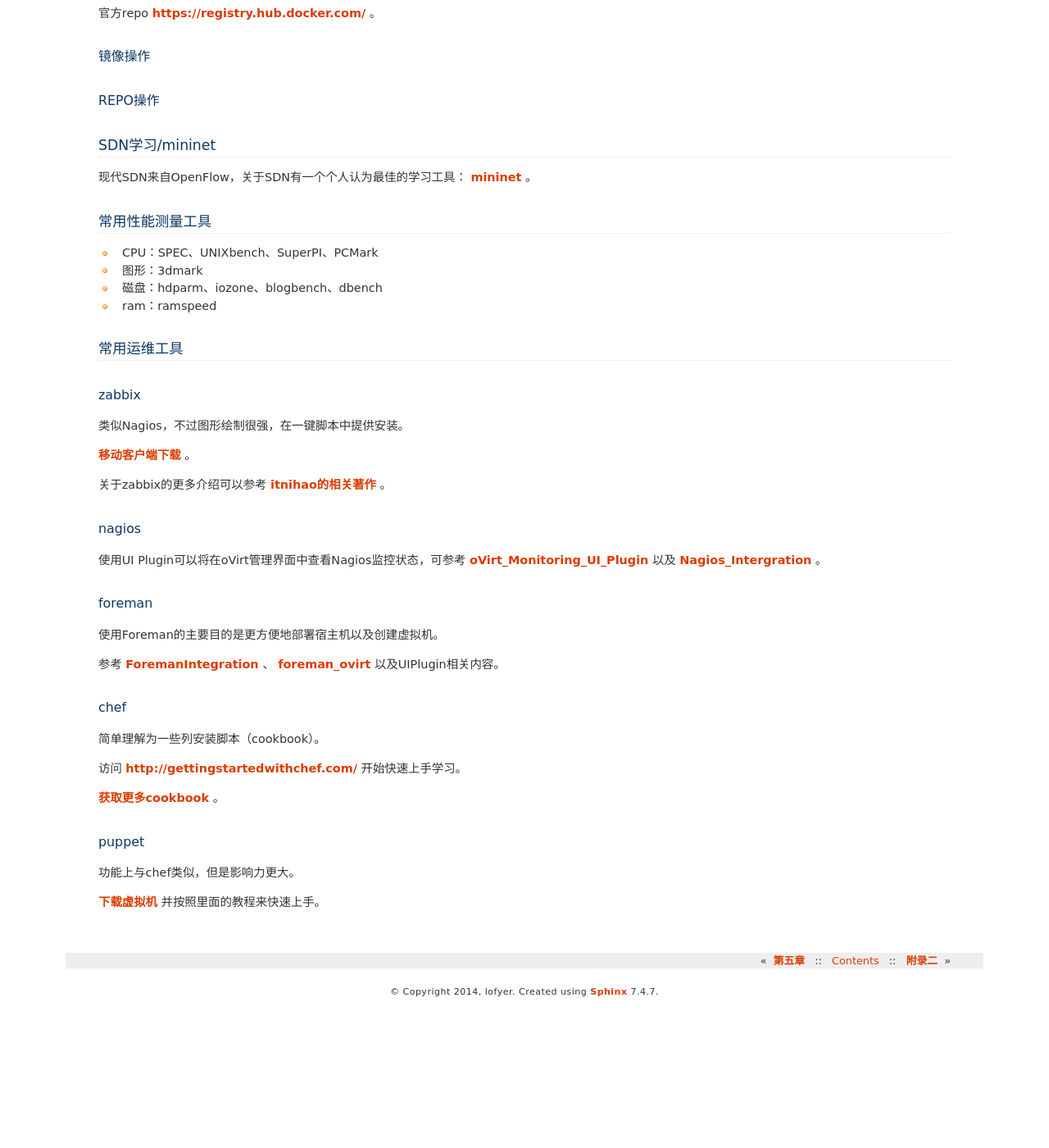
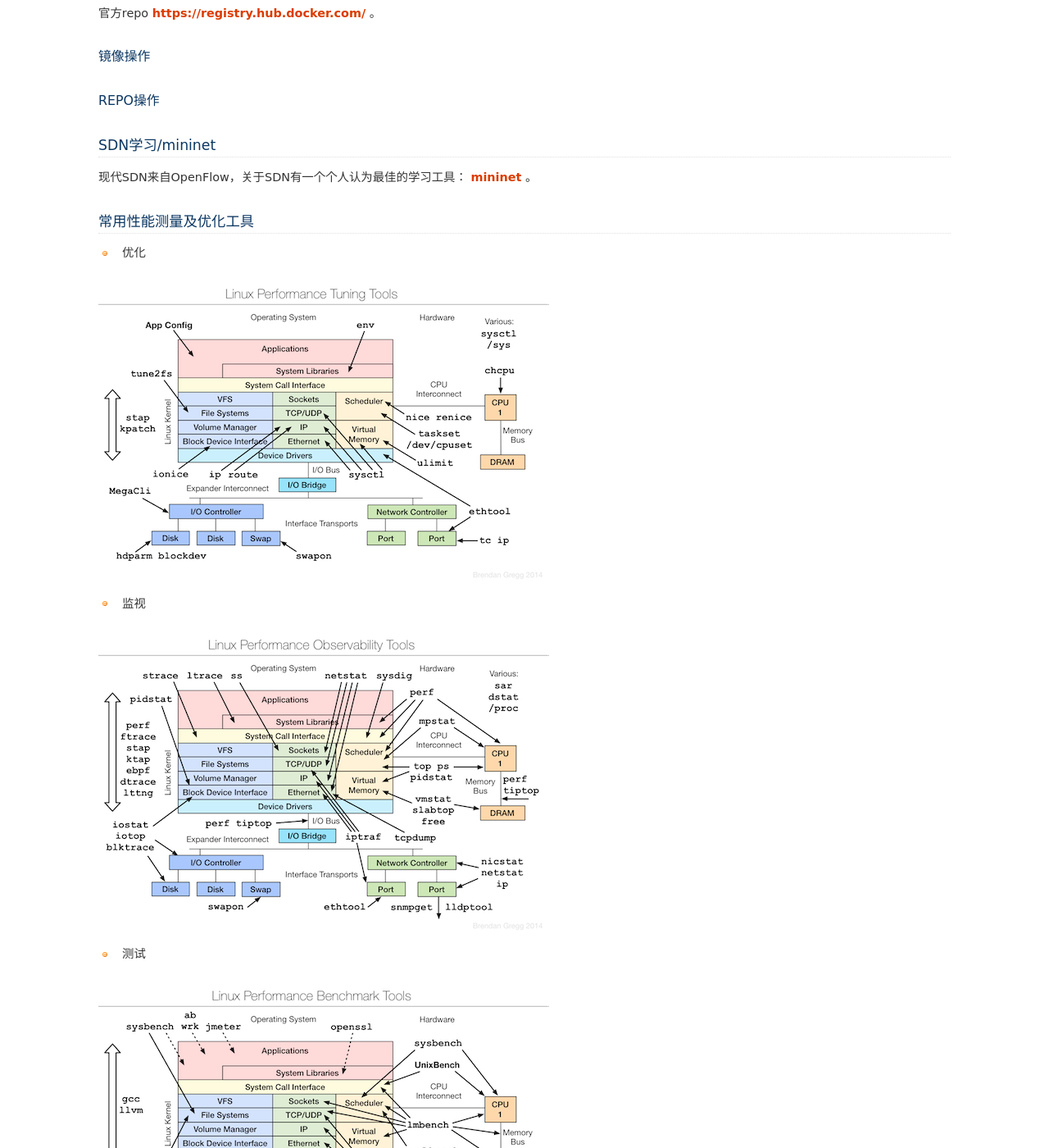
Before and after one commit to lofyer/InTheCloud, a Sphinx documentation site: the page built from source/posts/appendix01.rst, in a window 1280 px wide and 1400 px high, scrolled down 7216 px. Shown: the whole window at 82% size. Built offline with Sphinx 7.4.7, drawn with Linux system fonts in a browser that asks for light colours; formulas are drawn with MathJax 3; before the commit the page ends 8442 px from its top, so only the background shows below that.

Commit message:
优化、监视、测试三张图

```diff
--- a/source/posts/appendix01.rst
+++ b/source/posts/appendix01.rst
@@ -198,17 +198,21 @@
 
 现代SDN来自OpenFlow，关于SDN有一个个人认为最佳的学习工具： `mininet <http://mininet.org>`_ 。
 
------------------
-常用性能测量工具
------------------
+-----------------------
+常用性能测量及优化工具
+-----------------------
 
-- CPU：SPEC、UNIXbench、SuperPI、PCMark
+- 优化
 
-- 图形：3dmark
+.. image:: ../images/apx01-09.jpg
 
-- 磁盘：hdparm、iozone、blogbench、dbench
+- 监视
 
-- ram：ramspeed
+.. image:: ../images/apx01-10.jpg
+
+- 测试
+
+.. image:: ../images/apx01-11.jpg
 
 ------------
 常用运维工具
```
Also changed, not shown: source/images/apx01-09.jpg (added), source/images/apx01-10.jpg (added), source/images/apx01-11.jpg (added).
